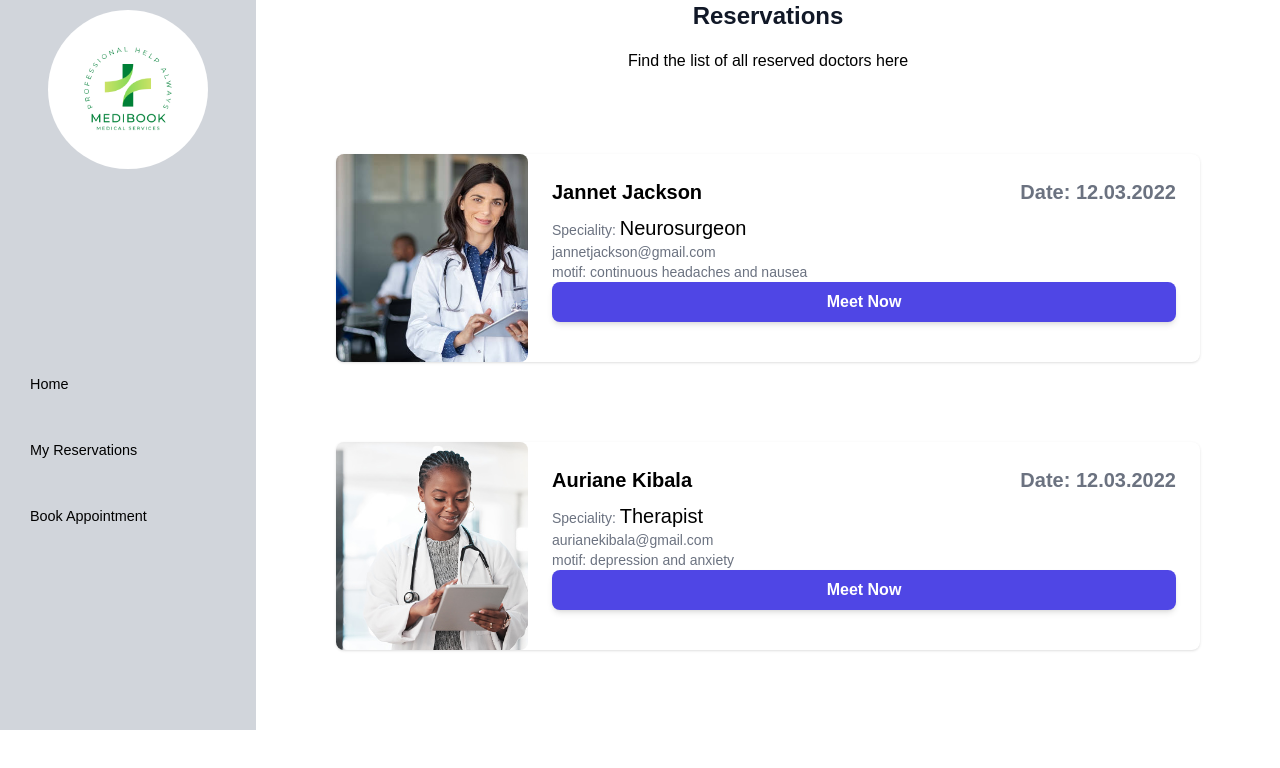
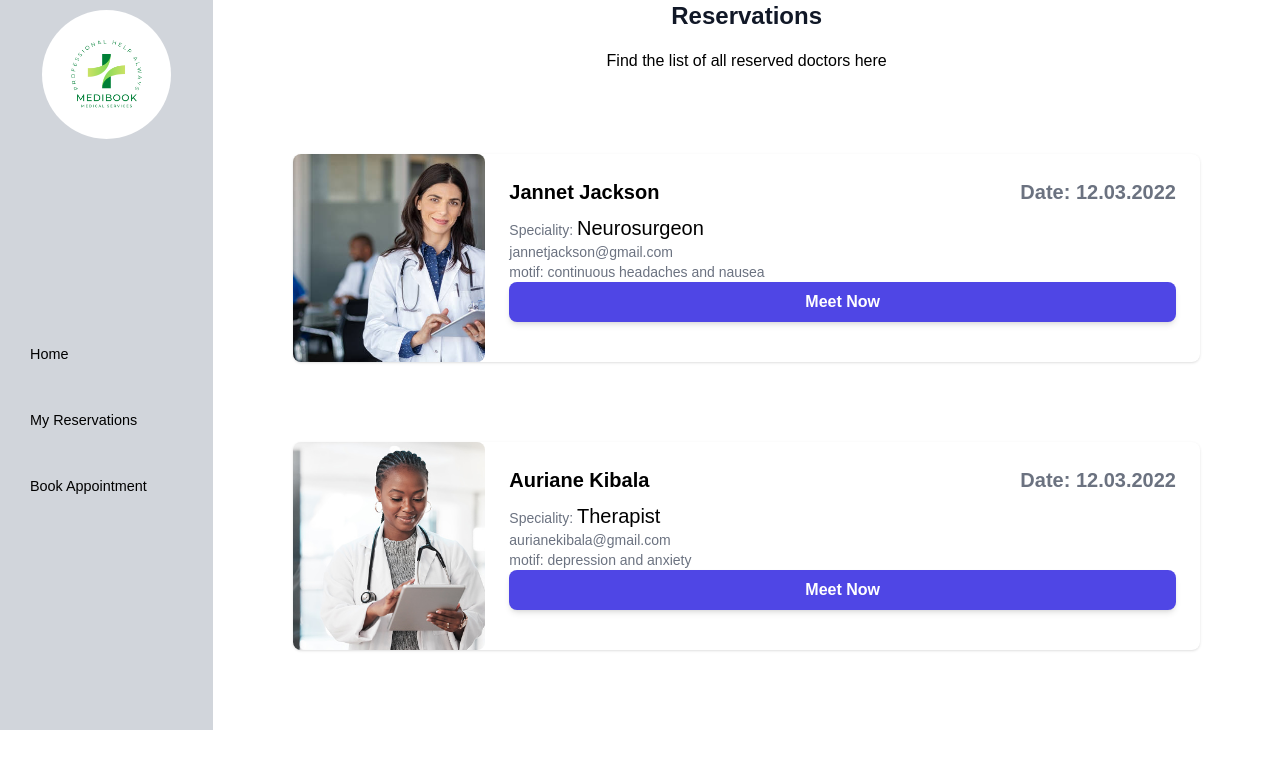
Before and after one commit to deyemiobaa/medibook-ui, a React (Create React App) app: page /my-reservations in a window 1280 px wide. Shown: the top 768 px of the page. Built offline with nearby package versions, Linux system fonts and the light colour scheme.

Commit message:
Update nav style

```diff
--- a/src/components/Home/Home.js
+++ b/src/components/Home/Home.js
@@ -5,7 +5,7 @@ import Navigation from '../Navigation/Navigation';
 const Home = () => (
   <div className="sm:flex">
     <Navigation />
-    <section className="text-gray-600 body-font overflow-scroll w-[80%]">
+    <section className="text-gray-600 body-font overflow-scroll ml-50">
       <div className="container px-5 py-24 mx-auto">
         <div className="flex flex-col text-center w-full mb-20">
           <h1 className="text-2xl title-font mb-4 text-gray-900 font-black">
--- a/src/components/MyReservations/MyReservations.js
+++ b/src/components/MyReservations/MyReservations.js
@@ -5,9 +5,9 @@ import doctorImg2 from '../../assests/doctor2.jpg';
 
 export default function MyReservations() {
   return (
-    <div className="flex">
+    <div className="sm:flex">
       <Navigation />
-      <div className="w-full reservations-container sm:w-[80%]">
+      <div className="w-full reservations-container ">
         <div className="flex flex-col text-center w-full mt-40 sm:mt-0">
           <h1 className="text-2xl title-font mb-4 text-gray-900 font-black">
             Reservations
@@ -20,7 +20,7 @@ export default function MyReservations() {
           <div className="flex-none w-24 md:w-48 relative">
             <img src={doctorImg} alt="doctor" className=" rounded-lg  w-full h-full object-cover" />
           </div>
-          <form className="flex-auto p-6">
+          <div className="flex-auto p-6">
             <div className="flex flex-wrap">
               <h1 className="flex-auto text-xl font-semibold dark:text-gray-50">
                 Jannet Jackson
@@ -45,14 +45,14 @@ export default function MyReservations() {
                 Meet Now
               </button>
             </div>
-          </form>
+          </div>
         </div>
 
         <div className="flex  m-[2%] sm:m-20 bg-white dark:bg-gray-800 rounded-lg shadow">
           <div className="flex-none w-24 md:w-48  relative">
             <img src={doctorImg2} alt="doctor" className="absolute rounded-lg inset-0 w-full h-full object-cover" />
           </div>
-          <form className="flex-auto p-6">
+          <div className="flex-auto p-6">
             <div className="flex flex-wrap">
               <h1 className="flex-auto text-xl font-semibold dark:text-gray-50">
                 Auriane Kibala
@@ -77,7 +77,7 @@ export default function MyReservations() {
                 Meet Now
               </button>
             </div>
-          </form>
+          </div>
         </div>
 
       </div>
--- a/src/components/Navigation/Navigation.js
+++ b/src/components/Navigation/Navigation.js
@@ -6,7 +6,7 @@ export default function Navigation() {
   const [open, setOpen] = useState(false);
 
   return (
-    <div className="navigation mb-30 w-[100%] fixed sm:static sm:w-[20%]  bg-gray-300 flex flex-col sm:max-h-full ">
+    <div className="navigation mb-30 sm:w-[20%]  bg-gray-300 flex flex-col sm:max-h-full ">
       <div className="logo w-[20%] sm:w-[70%] p-[10px] sm:self-center">
         <img src={logo} className="logo rounded-full" alt="logo" />
       </div>
```
